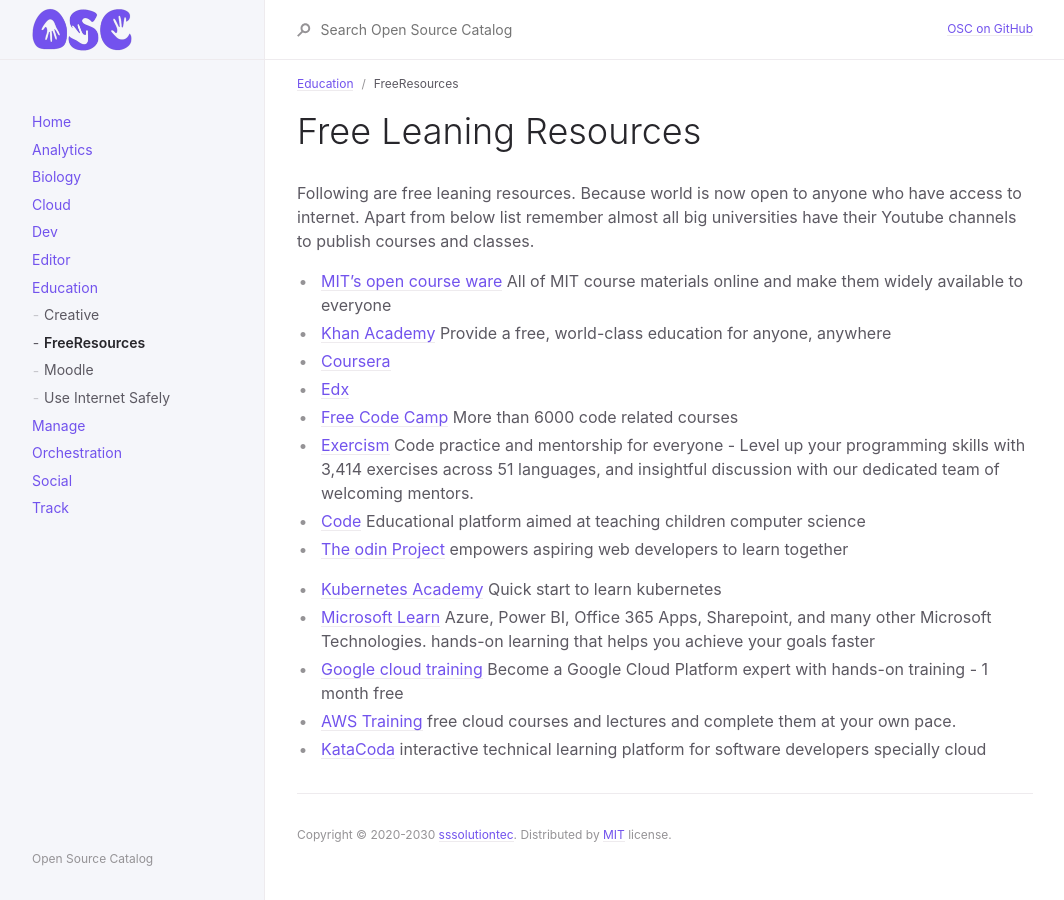
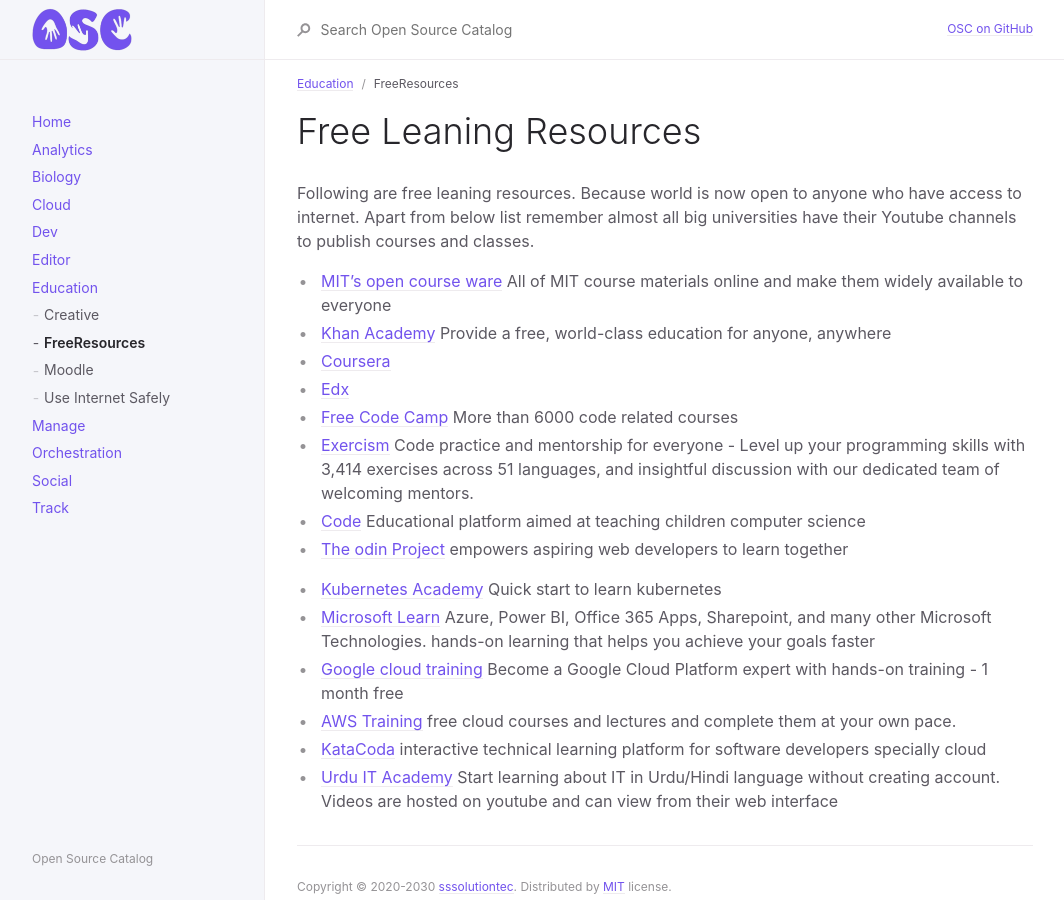
Before and after one commit to sssolutiontec/open-source-catalog, a Jekyll site: the page built from docs/education/freeResources.md, in a window 1280 px wide. Shown: the whole page, without its empty margins (107-1171 px from the left). Built offline with Jekyll 4.4.1, drawn with Linux system fonts in a browser that asks for light colours.

Commit message:
adds urdu academy

```diff
--- a/docs/education/freeResources.md
+++ b/docs/education/freeResources.md
@@ -24,3 +24,4 @@ Following are free leaning resources. Because world is now open to anyone who ha
 * [Google cloud training](https://go.qwiklabs.com/qwiklabs-free){: target="_blank"} Become a Google Cloud Platform expert with hands-on training - 1 month free
 * [AWS Training](https://aws.training/){: target="_blank"} free cloud courses and lectures and complete them at your own pace.
 * [KataCoda](https://www.katacoda.com/){: target="_blank"} interactive technical learning platform for software developers specially cloud
+* [Urdu IT Academy](https://www.urduitacademy.com/){: target="_blank"} Start learning about IT in Urdu/Hindi language without creating account. Videos are hosted on youtube and can view from their web interface
```
